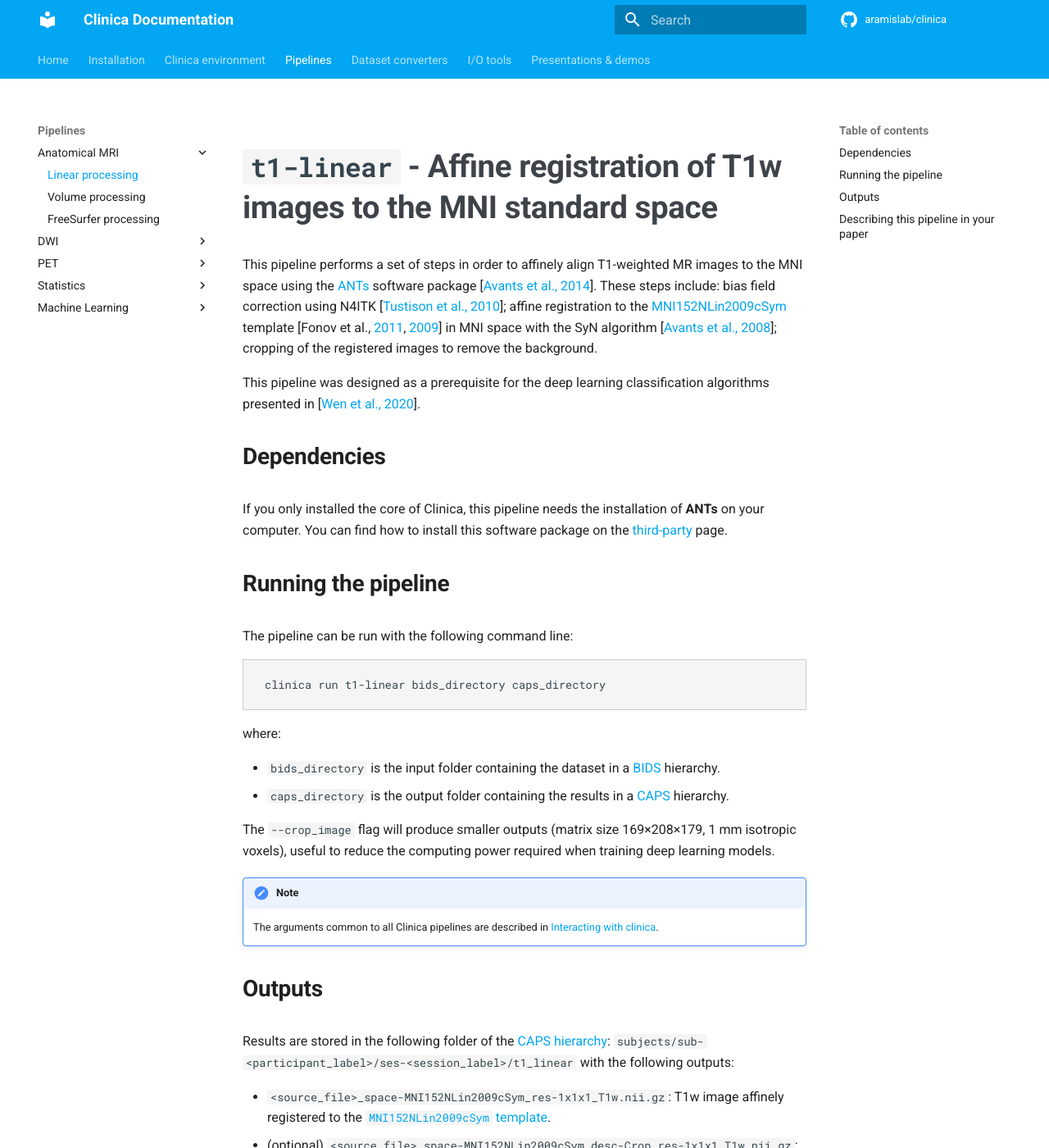
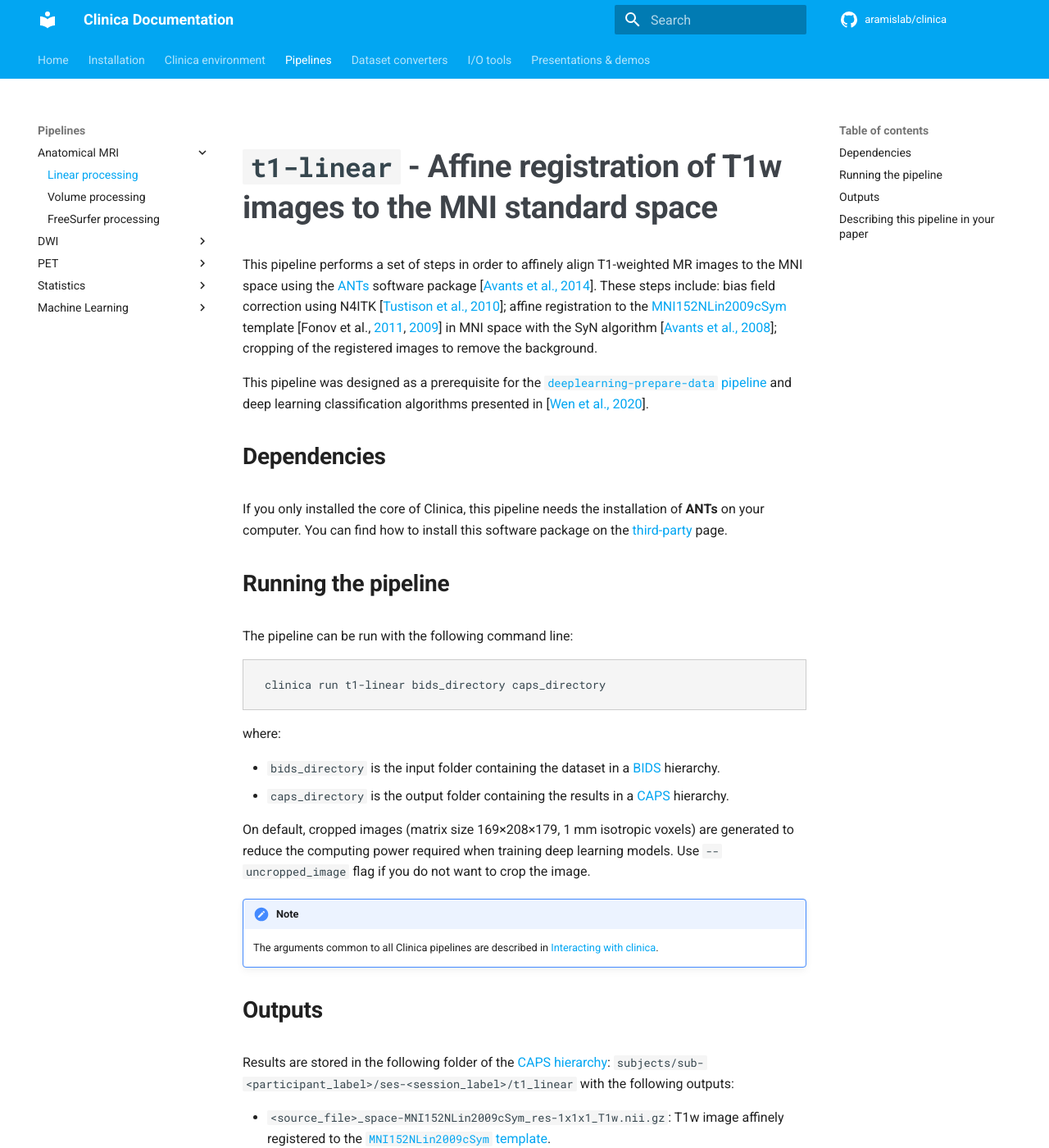
Before and after one commit to aramis-lab/clinica, an MkDocs documentation site: the page built from docs/Pipelines/T1_Linear.md, in a window 1280 px wide and 1400 px high. Shown: the whole window at 82% size. Built offline with MkDocs 1.6.1 and Material for MkDocs 9.7.7, drawn with Linux system fonts in a browser that asks for light colours; comment, search, counter and statistics services are not loaded.

Commit message:
Update T1-Linear page w.r.t. DL-PrepareData pipeline

```diff
--- a/docs/Pipelines/T1_Linear.md
+++ b/docs/Pipelines/T1_Linear.md
@@ -2,9 +2,7 @@
 
 This pipeline performs a set of steps in order to affinely align T1-weighted MR images to the MNI space using the [ANTs](http://stnava.github.io/ANTs/) software package [[Avants et al., 2014](https://doi.org/10.3389/fninf.2014.00044)]. These steps include: bias field correction using N4ITK [[Tustison et al., 2010](https://doi.org/10.1109/TMI.2010.2046908)]; affine registration to the [MNI152NLin2009cSym](https://bids-specification.readthedocs.io/en/stable/99-appendices/08-coordinate-systems.html#template-based-coordinate-systems) template [Fonov et al., [2011](https://doi.org/10.1016/j.neuroimage.2010.07.033), [2009](https://doi.org/10.1016/S1053-8119(09)70884-5)] in MNI space with the SyN algorithm [[Avants et al., 2008](https://doi.org/10.1016/j.media.2007.06.004)]; cropping of the registered images to remove the background.
 
-This pipeline was designed as a prerequisite for the deep learning classification algorithms presented in [[Wen et al., 2020](https://arxiv.org/abs/1904.07773)].
-
-<!--This pipeline was designed as a prerequisite for the [`dl-prepare-dl` pipeline](../DL_Prepare_DL).-->
+This pipeline was designed as a prerequisite for the [`deeplearning-prepare-data` pipeline](../DeepLearning_PrepareData) and deep learning classification algorithms presented in [[Wen et al., 2020](https://arxiv.org/abs/1904.07773)].
 
 ## Dependencies
 If you only installed the core of Clinica, this pipeline needs the installation of **ANTs** on your computer. You can find how to install this software package on the [third-party](../../Third-party) page.
@@ -19,8 +17,7 @@ where:
 - `bids_directory` is the input folder containing the dataset in a [BIDS](../../BIDS) hierarchy.
 - `caps_directory` is the output folder containing the results in a [CAPS](../../CAPS/Introduction) hierarchy.
 
-<!-- If you plan to use the [`dl-prepare-dl` pipeline](../DL_Prepare_DL), do not forget to use the `--crop_image` flag. This flag will produce reduced outputs in order to reduce the computing power required when training deep learning models. -->
-The `--crop_image` flag will produce smaller outputs (matrix size 169×208×179, 1 mm isotropic voxels), useful to reduce the computing power required when training deep learning models.
+On default, cropped images (matrix size 169×208×179, 1 mm isotropic voxels) are generated to reduce the computing power required when training deep learning models. Use `--uncropped_image` flag if you do not want to crop the image.
 
 !!! note
     The arguments common to all Clinica pipelines are described in [Interacting with clinica](../../InteractingWithClinica).
```
